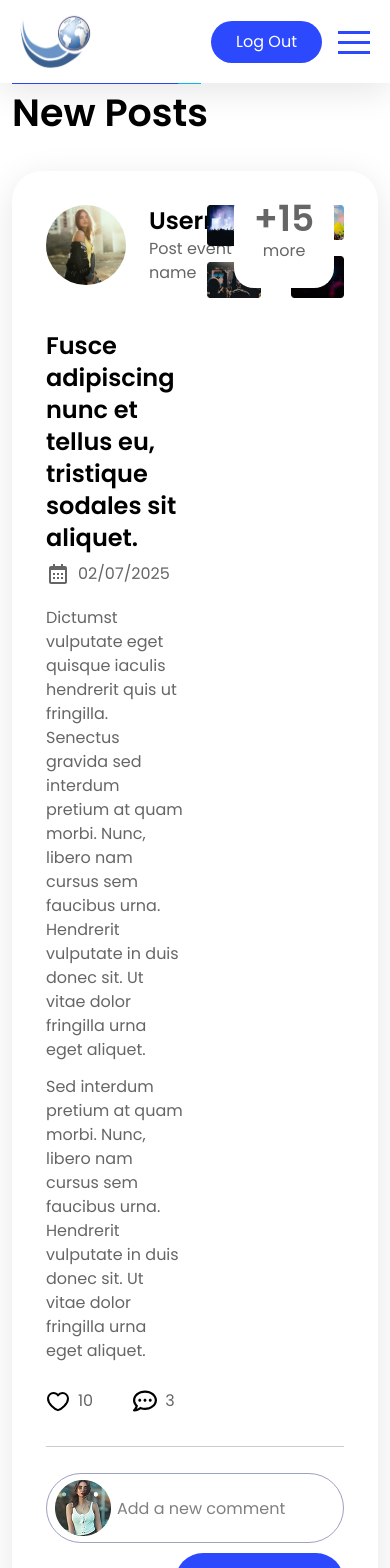
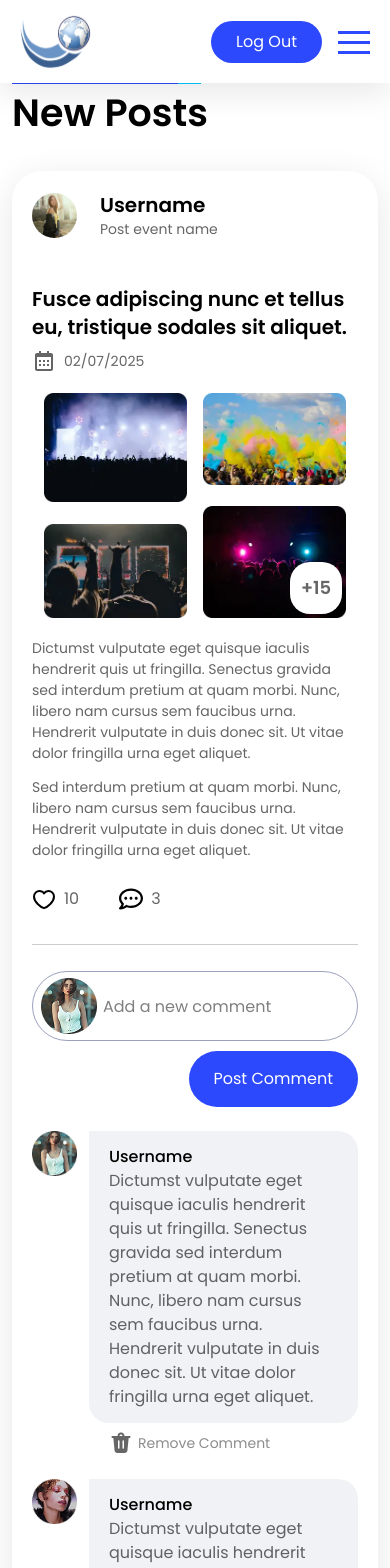
Before and after one commit to Nehaboora033/eventfree-routing, a React (Vite) app: page /feed in a window 390 px wide. Shown: the top 1568 px of the page. Built offline with nearby package versions, Linux system fonts and the light colour scheme.

Commit message:
completed new post section responisve

```diff
--- a/src/components/common/AddComment.jsx
+++ b/src/components/common/AddComment.jsx
@@ -47,24 +47,35 @@ const AddComment = ({ className = '', defaultOpen = false }) => {
 
 
     return (
-        <div className={`p-[34px] rounded-[30px] mb-[45px] transition-shadow duration-300 ease-linear ${className} ${showComents ? 'shadow-card outline-0 ' : ''}`}>
+        <div className={` min-md:p-[34px] p-5 rounded-[30px] mb-[45px] transition-shadow duration-300 ease-linear ${className} ${showComents ? 'shadow-card outline-0 ' : ''}`}>
             {USERNAME_CARD.map((item, index) => (
-                <div key={index} className='flex  flex-wrap -mx-3'>
-                    <div className='w-1/2 px-3'>
+                <div key={index} className='flex  flex-wrap -mx-3 max-lg:flex-col-reverse lg:gap-0 gap-[50px]'>
+                    <div className='lg:w-1/2 w-full px-3'>
                         <div className='flex gap-[23px] items-center'>
-                            <img src={profile1} alt="profile" />
+                            <img src={profile1} alt="profile" className='sm:w-[56px] sm:h-[56px] w-[45px] h-[45px] block' />
                             <div>
-                                <p className='font-semibold text-2xl'>{item.name} </p>
-                                <p className='font-normal text-base text-[#666666]'>{item.postname} </p>
+                                <p className='font-semibold sm:text-2xl text-xl'>{item.name} </p>
+                                <p className='font-normal sm:text-base text-[14px] text-[#666666]'>{item.postname} </p>
                             </div>
                         </div>
-                        <h3 className='font-semibold text-2xl mt-[45px]'>{item.title} </h3>
-                        <div className='flex gap-2 mt-2'>
+                        <h3 className='font-semibold sm:text-2xl text-xl mt-[45px]'>{item.title} </h3>
+                        <div className='flex gap-2 mt-2 max-lg:mb-[20px] items-center'>
                             <img src={date} alt="date" />
-                            <p className='font-normal text-base text-[#666666]'>{currentDate} </p>
+                            <p className='font-normal sm:text-base text-[14px] text-[#666666] '>{currentDate} </p>
                         </div>
-                        <h3 className='font-normal text-base text-[#666666] max-w-[553px] mt-5'>{item.description1} </h3>
-                        <h3 className='font-normal text-base text-[#666666] mt-[13px] max-w-[553px]'>{item.description2} </h3>
+                        <div className='lg:w-1/2 w-full px-3 min-lg:hidden flex items-center justify-center'>
+                            <div className='grid grid-cols-2 sm:gap-x-[30px] sm:gap-y-[10px] gap-x-4 gap-y-1'>
+                                <img src={img1} alt="image" />
+                                <div className='flex items-start'><img src={img2} alt="image" /></div>
+                                <div className='flex items-end'><img src={img3} alt="image" /></div>
+                                <div className='relative'>
+                                    <img src={img4} alt="image" />
+                                    <More className='absolute sm:bottom-[10px] bottom-1 right-1 sm:right-[10px] bg-white' />
+                                </div>
+                            </div>
+                        </div>
+                        <h3 className='font-normal sm:text-base text-[14px] text-[#666666] lg:max-w-[553px] w-full mt-5'>{item.description1} </h3>
+                        <h3 className='font-normal sm:text-base text-[14px] text-[#666666] mt-[13px] lg:max-w-[553px] w-full'>{item.description2} </h3>
 
                         <div className='flex gap-[40px] mt-[26px]'>
                             <div className='flex gap-2 items-center' onClick={handleLikeClick}>
@@ -77,14 +88,14 @@ const AddComment = ({ className = '', defaultOpen = false }) => {
                             </div>
                         </div>
                     </div>
-                    <div className='w-1/2 px-3'>
-                        <div className='grid grid-cols-2 gap-x-[30px] gap-y-[10px]'>
+                    <div className='lg:w-1/2 w-full px-3 max-lg:hidden flex items-center justify-center'>
+                        <div className='grid grid-cols-2 sm:gap-x-[30px] sm:gap-y-[10px] gap-x-4 gap-y-1'>
                             <img src={img1} alt="image" />
                             <div className='flex items-start'><img src={img2} alt="image" /></div>
                             <div className='flex items-end'><img src={img3} alt="image" /></div>
                             <div className='relative'>
                                 <img src={img4} alt="image" />
-                                <More className='absolute bottom-[10px] right-[10px] bg-white ' />
+                                <More className='absolute bottom-[10px] right-[10px] bg-white' />
                             </div>
                         </div>
                     </div>
@@ -98,19 +109,17 @@ const AddComment = ({ className = '', defaultOpen = false }) => {
 
                 <Input placeholderText={"Add a new comment"} profile={profile2} className='mb-[10px]' onPost={handlePostComment} />
                 {commentList.map((item, index) => (
-                    <div key={index} className='flex gap-5 mt-[24px]'>
-                        <img src={item.profile} alt="profile" className='w-[56px] h-[56px]' />
+                    <div key={index} className='flex sm:gap-5 gap-3 mt-[24px]'>
+                        <img src={item.profile} alt="profile" className='sm:w-[56px] sm:h-[56px] w-[45px] h-[45px] block' />
                         <div className='w-full'>
                             <div className='bg-[#F1F2F5] py-[14px] px-5 rounded-tr-[20px] rounded-bl-[20px] rounded-br-[20px]'>
                                 <h3 className='text-base font-medium'>{item.name}</h3>
                                 <p className='font-normal text-base text-[#606162]'>{item.comment}</p>
                             </div>
-                            <div
-                                className='flex gap-[5px] items-center mt-2 pl-5 cursor-pointer'
-                                onClick={() => handleDelete(index)}
-                            >
+                            <div className='flex gap-[5px] items-center mt-2 pl-5 cursor-pointer'
+                                onClick={() => handleDelete(index)} >
                                 <DELETE />
-                                <p className='font-normal text-base text-[#8C8C8C]'>Remove Comment</p>
+                                <p className='font-normal sm:text-base text-[14px] text-[#8C8C8C] whitespace-nowrap'>Remove Comment</p>
                             </div>
                         </div>
                     </div>
--- a/src/components/common/More.jsx
+++ b/src/components/common/More.jsx
@@ -3,13 +3,11 @@ import React from 'react'
 const More = ({className=''}) => {
     return (
         <>
-            <div className={`w-[100px] h-[100px] px-[19px] py-[11px]  rounded-[20px] ${className}`}>
+            <div className={`sm:w-[100px] sm:h-[100px] w-[52px] h-[52px] sm:px-[19px] sm:py-[11px] rounded-[20px] flex items-center justify-center ${className}`}>
                 <div className='flex flex-col items-center justify-center'>
-                    <p className={`font-semibold text-4xl  text-[#666666] `}>+15</p>
-                    <p className={`text-[#666666] text-base font-normal `}>more</p>
+                    <p className={`font-semibold sm:text-4xl text-lg text-[#666666] `}>+15</p>
+                    <p className={`text-[#666666] sm:text-base text-[14px] font-normal max-sm:hidden `}>more</p>
                 </div>
-
-
             </div>
         </>
     )
```
